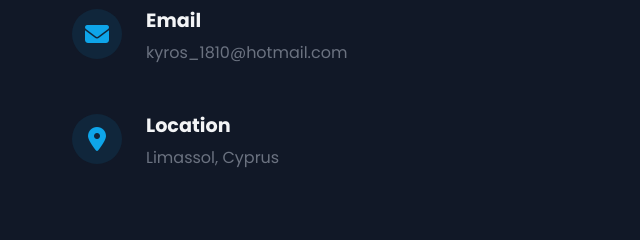
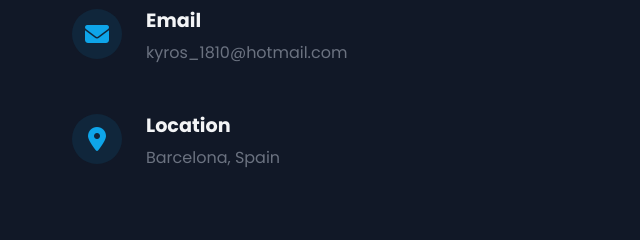
Before and after one commit to kyrosk/KyrosKarayiannis-Portfolio.github.io, a plain HTML site: page index.html in a window 1280 px wide. Shown: the part 5117-5357 px from the top of the page, 0-640 px from the left. Drawn offline with nearby package versions, Linux system fonts and the light colour scheme; animation ran at ten frames a second.

Commit message:
changed loc

```diff
--- a/index.html
+++ b/index.html
@@ -358,7 +358,7 @@
                         </div>
                         <div class="contact-text">
                             <h3>Location</h3>
-                            <p>Limassol, Cyprus</p>
+                            <p>Barcelona, Spain</p>
                         </div>
                     </div>
                 </div>
```
